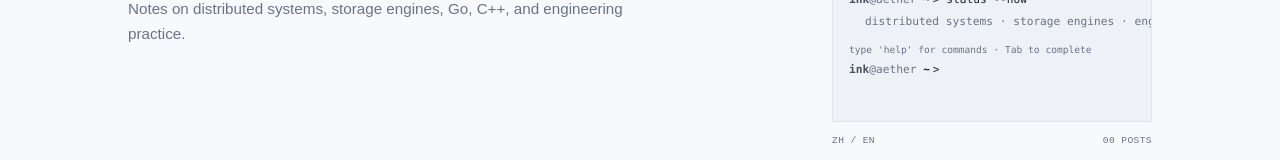
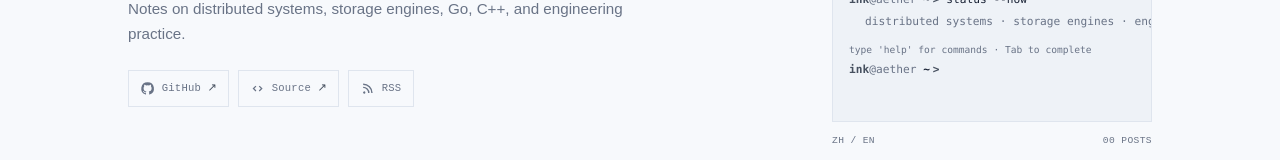
Before and after one commit to Aetherance/Aetherance.github.io, an Astro site: page /en in a window 1280 px wide. Shown: the part 274-434 px from the top of the page. Built offline with nearby package versions, Linux system fonts and the light colour scheme; Astro itself is replaced by a stand-in of ours.

Commit message:
feat: add homepage profile links

```diff
--- a/src/components/HomePage.astro
+++ b/src/components/HomePage.astro
@@ -31,6 +31,22 @@ const title = page > 1 ? (lang === 'zh' ? `文章 · 第 ${page} 页` : `Writing
         <p class="label">Index / {new Date().getFullYear()}</p>
         <h1>Hi! This is Aether<span aria-hidden="true">👋</span></h1>
         <p class="intro">{siteConfig.intro[lang]}</p>
+        <nav class="profile-links" aria-label={lang === 'zh' ? '个人链接' : 'Profile links'}>
+          <a href={siteConfig.social.github} rel="me noopener" target="_blank">
+            <svg viewBox="0 0 24 24" aria-hidden="true"><path d="M12 2a10 10 0 0 0-3.16 19.49c.5.09.68-.22.68-.48v-1.87c-2.78.6-3.37-1.18-3.37-1.18-.45-1.16-1.11-1.47-1.11-1.47-.91-.62.07-.61.07-.61 1 .07 1.53 1.03 1.53 1.03.9 1.53 2.35 1.09 2.92.83.09-.65.35-1.09.64-1.34-2.22-.25-4.55-1.11-4.55-4.94 0-1.09.39-1.98 1.03-2.68-.1-.25-.45-1.27.1-2.64 0 0 .84-.27 2.75 1.02A9.6 9.6 0 0 1 12 6.82a9.6 9.6 0 0 1 2.5.34c1.91-1.3 2.75-1.02 2.75-1.02.55 1.37.2 2.39.1 2.64.64.7 1.03 1.59 1.03 2.68 0 3.84-2.34 4.68-4.57 4.93.36.31.68.92.68 1.86v2.76c0 .27.18.58.69.48A10 10 0 0 0 12 2Z"/></svg>
+            GitHub
+            <span aria-hidden="true">↗</span>
+          </a>
+          <a href="https://github.com/Aetherance/Aetherance.github.io" rel="noopener" target="_blank">
+            <svg viewBox="0 0 24 24" aria-hidden="true"><path d="m8.7 16.6-4.6-4.6 4.6-4.6 1.4 1.4L6.9 12l3.2 3.2-1.4 1.4Zm6.6 0-1.4-1.4 3.2-3.2-3.2-3.2 1.4-1.4 4.6 4.6-4.6 4.6Z"/></svg>
+            {lang === 'zh' ? '博客源码' : 'Source'}
+            <span aria-hidden="true">↗</span>
+          </a>
+          <a href={`/${lang}/rss.xml`}>
+            <svg viewBox="0 0 24 24" aria-hidden="true"><path d="M5 4a15 15 0 0 1 15 15h-2.2A12.8 12.8 0 0 0 5 6.2V4Zm0 5a10 10 0 0 1 10 10h-2.2A7.8 7.8 0 0 0 5 11.2V9Zm1.6 7.2A1.8 1.8 0 1 1 6.6 20a1.8 1.8 0 0 1 0-3.6Z"/></svg>
+            RSS
+          </a>
+        </nav>
       </div>
       <div class="side">
         <MiniTerminal {lang} posts={posts.map((post) => ({ slug: postSlug(post), title: post.data.title, url: postPath(post) }))} />
@@ -60,6 +76,11 @@ const title = page > 1 ? (lang === 'zh' ? `文章 · 第 ${page} 页` : `Writing
   h1 { margin: 1rem 0 .85rem; font-size: clamp(2.1rem, 5vw, 3.5rem); font-weight: 600; letter-spacing: -.06em; line-height: 1; }
   h1 span { display: inline-block; margin-left: .2em; font-size: .72em; transform: rotate(-8deg); }
   .intro { max-width: 32rem; margin: 0; color: var(--muted); font-size: .95rem; }
+  .profile-links { display: flex; flex-wrap: wrap; gap: .55rem; margin-top: 1.5rem; }
+  .profile-links a { display: inline-flex; align-items: center; gap: .4rem; min-height: 2.35rem; padding: .4rem .7rem; border: 1px solid var(--line); color: var(--muted); font-family: ui-monospace, monospace; font-size: .66rem; letter-spacing: .02em; text-decoration: none; transition: background-color 160ms ease, border-color 160ms ease, color 160ms ease, transform 160ms ease; }
+  .profile-links a:hover { border-color: var(--glass-line); background: var(--glass-bg); color: var(--text); transform: translateY(-1px); }
+  .profile-links svg { width: .95rem; height: .95rem; fill: currentColor; }
+  .profile-links span { color: var(--accent); font-size: .7rem; }
   .side { justify-self: end; width: min(100%, 20rem); min-width: 0; }
   .stats { display: flex; justify-content: space-between; gap: 1rem; margin-top: .65rem; color: var(--muted); font-family: ui-monospace, monospace; font-size: .6rem; letter-spacing: .04em; }
   .latest { padding-top: clamp(2.5rem, 6vw, 4rem); }
```
